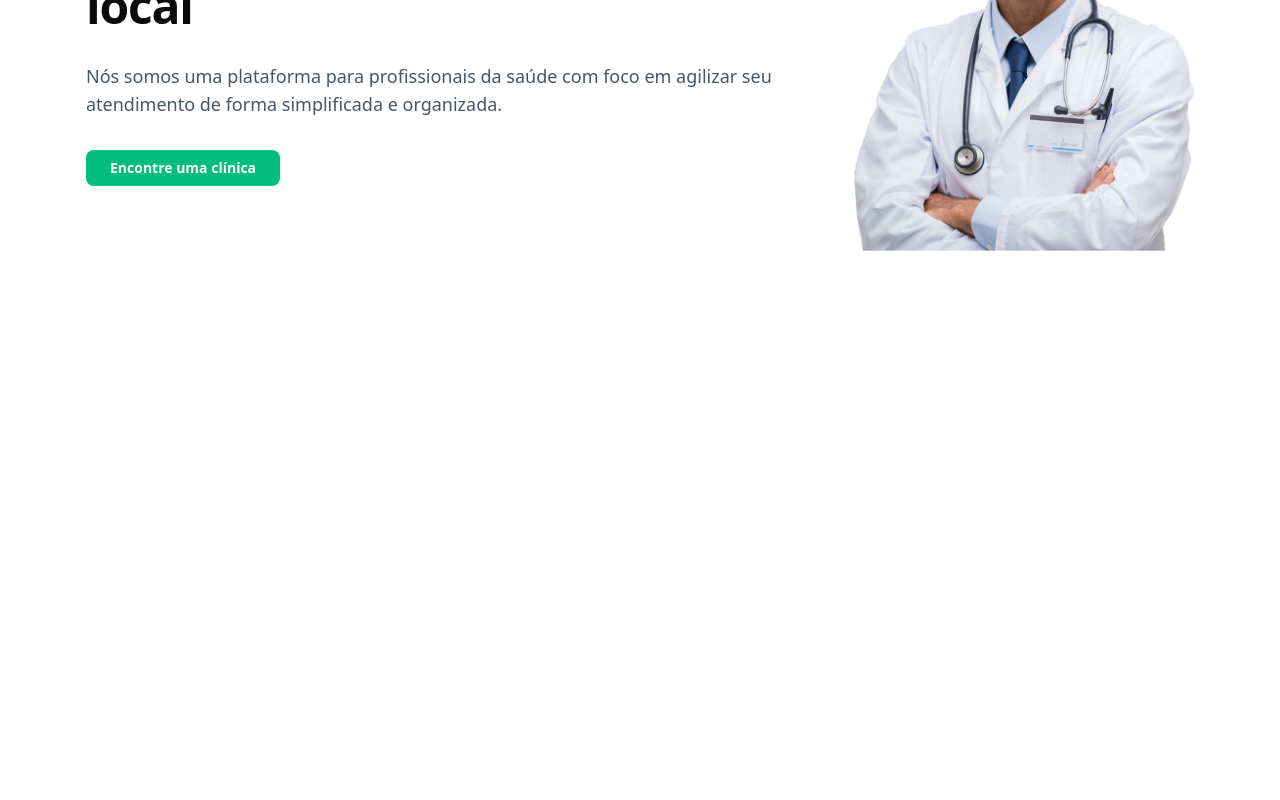
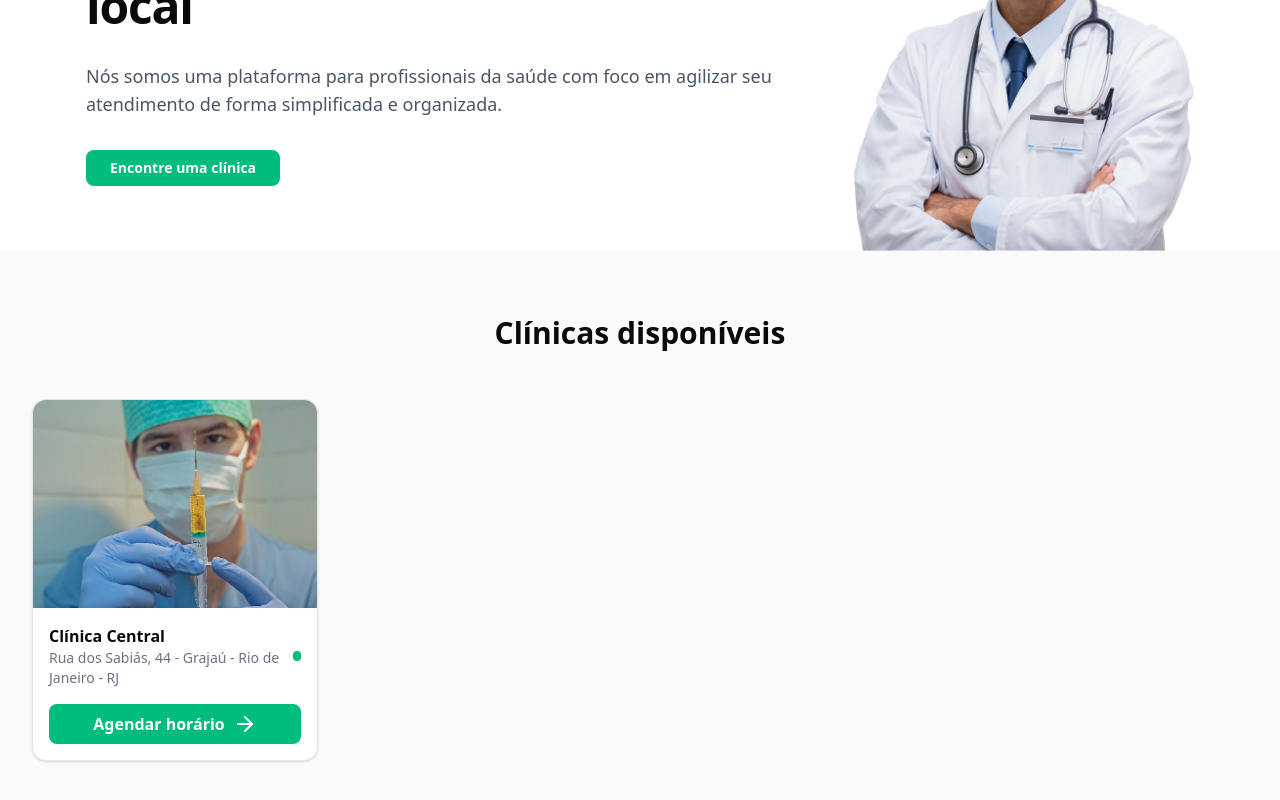
Before and after one commit to maitabom/odontopro, a Next.js app: page / in a window 1280 px wide. Shown: the part 260-1060 px from the top of the page. Before the commit the page ends 800 px from the top, so only its background shows below. Built offline with nearby package versions, Linux system fonts and the light colour scheme.

Commit message:
adiciona componente Professionals para exibição de clínicas disponíveis

```diff
--- /dev/null
+++ b/src/app/(public)/_components/professionals/index.tsx
@@ -0,0 +1,49 @@
+import { Card, CardContent } from "@/components/ui/card";
+import Image from "next/image";
+import Link from "next/link";
+import exampleImage from "../../../../../public/foto1.png";
+import { ArrowRight } from "lucide-react";
+
+export function Professionals() {
+  return (
+    <section className="bg-gray-50 py-16">
+      <div className="container mx-auto px-4 sm:px-6 lg:px-8">
+        <h2 className="text-3xl text-center mb-12 font-bold">
+          Clínicas disponíveis
+        </h2>
+        <section className="grid grid-cols-1 gap-6 sm:grid-cols-2 lg:grid-cols-4">
+          <Card className="p-0 overflow-hidden">
+            <CardContent className="p-0">
+              <div>
+                <div className="relative h-52">
+                  <Image
+                    className="object-cover"
+                    src={exampleImage}
+                    alt="Foto de exemplo"
+                    fill
+                  />
+                </div>
+                <div className="p-4 space-y-4">
+                  <div className="flex items-center justify-between">
+                    <div>
+                      <h3 className="font-semibold">Clínica Central</h3>
+                      <p className="text-sm text-gray-500">Rua dos Sabiás, 44 - Grajaú - Rio de Janeiro - RJ</p>
+                    </div>
+                    <div className="w-2.5 h-2.5 rounded-full bg-emerald-500"></div>
+                  </div>
+                  <Link
+                    className="flex items-center justify-center gap-2 w-full bg-emerald-500 hover:bg-emerald-600 text-white py-2 rounded-md text-sm md:text-base font-semibold"
+                    href="/clinica/123"
+                  >
+                    Agendar horário
+                    <ArrowRight />
+                  </Link>
+                </div>
+              </div>
+            </CardContent>
+          </Card>
+        </section>
+      </div>
+    </section>
+  );
+}
--- a/src/app/(public)/page.tsx
+++ b/src/app/(public)/page.tsx
@@ -1,5 +1,6 @@
 import { Header } from "./_components/header";
 import { Hero } from "./_components/hero";
+import { Professionals } from "./_components/professionals";
 
 export default function Home() {
   return (
@@ -7,6 +8,7 @@ export default function Home() {
       <Header />
       <main>
         <Hero />
+        <Professionals/>
       </main>
     </div>
   );
```
